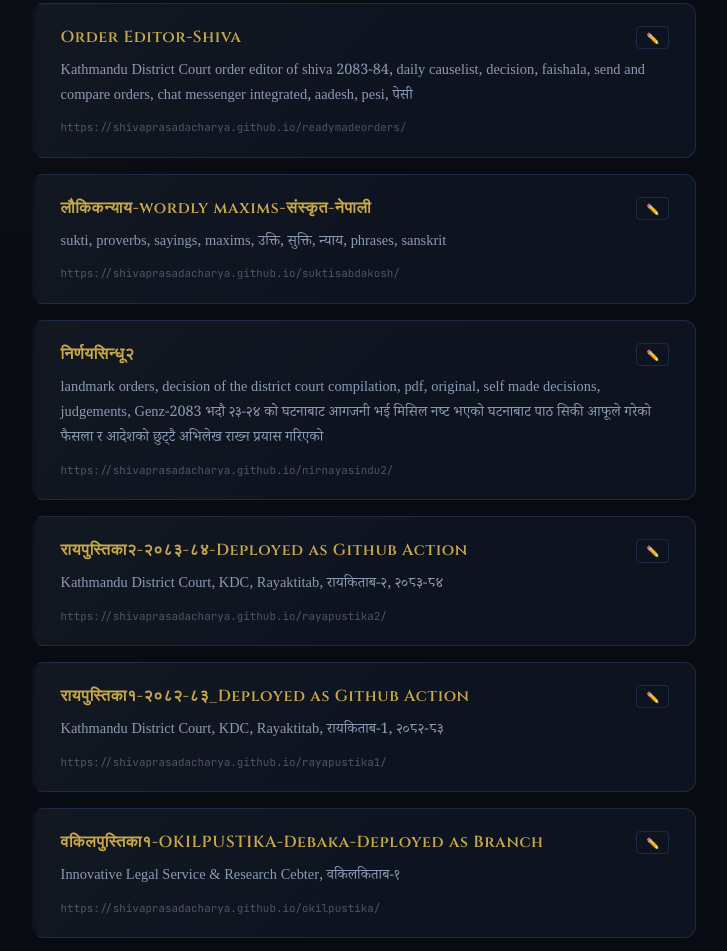
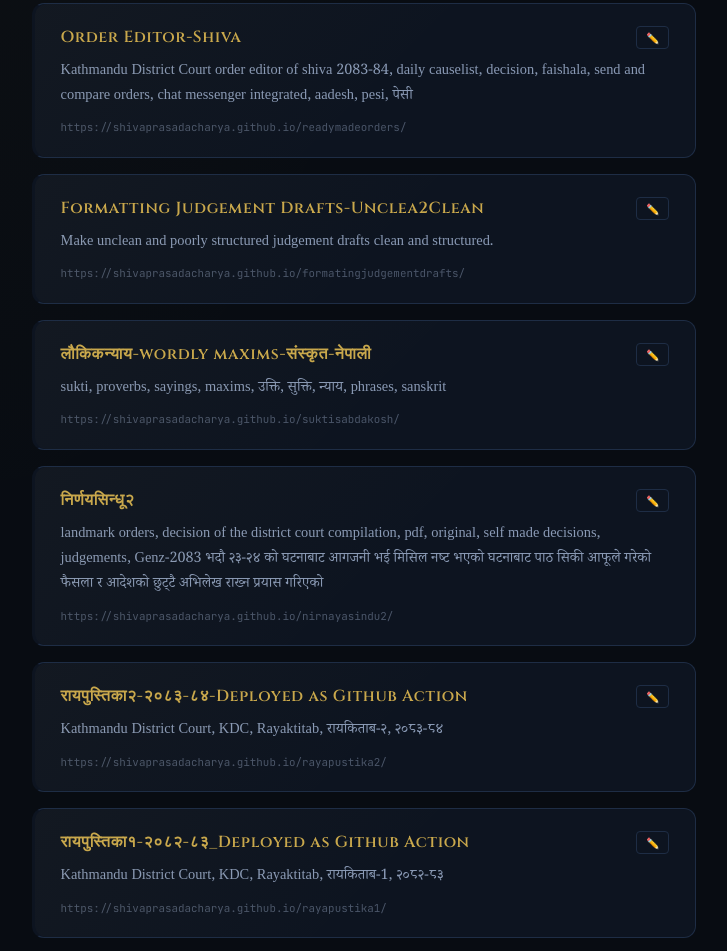
Before and after one commit to ShivaPrasadAcharya/link2, a plain HTML site: page index.html in a window 1280 px wide. Shown: the part 781-1732 px from the top of the page, without its empty margins (276-1003 px from the left). Drawn offline with Linux system fonts and the light colour scheme.

Commit message:
Update index.html

```diff
--- a/index.html
+++ b/index.html
@@ -531,6 +531,12 @@ const LINKS = [
     description: "Kathmandu District Court order editor of shiva 2083-84, daily causelist, decision, faishala, send and compare orders, chat messenger integrated, aadesh, pesi, पेसी"
   },
       {
+    url:      "https://shivaprasadacharya.github.io/formatingjudgementdrafts/",
+    title:    "Formatting Judgement Drafts-Unclea2Clean",
+    editUrl:  "https://github.com/ShivaPrasadAcharya/formatingjudgementdrafts/blob/main/index.html",
+    description: "Make unclean and poorly structured judgement drafts clean and structured."
+  },
+      {
     url:      "https://shivaprasadacharya.github.io/suktisabdakosh/",
     title:    "लौकिकन्याय-wordly maxims-संस्कृत-नेपाली",
     editUrl:  "https://github.com/ShivaPrasadAcharya/suktisabdakosh/blob/main/index.html",
```
